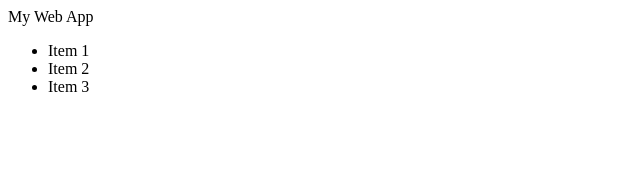
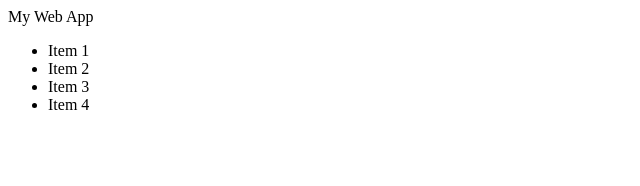
Before and after one commit to ankits263/my-app, a React app: page / in a window 1280 px wide. Shown: the top 186 px of the page, without its empty margins (0-640 px from the left). Built offline with nearby package versions, Linux system fonts and the light colour scheme; the HTML template or start-up script is replaced by a standard one.

Commit message:
first commit

```diff
--- a/src/App.jsx
+++ b/src/App.jsx
@@ -8,6 +8,7 @@ const App = () => {
         <li>Item 1</li>
         <li>Item 2</li>
         <li>Item 3</li>
+        <li>Item 4</li>
       </ul>
     </div>
   )
```
